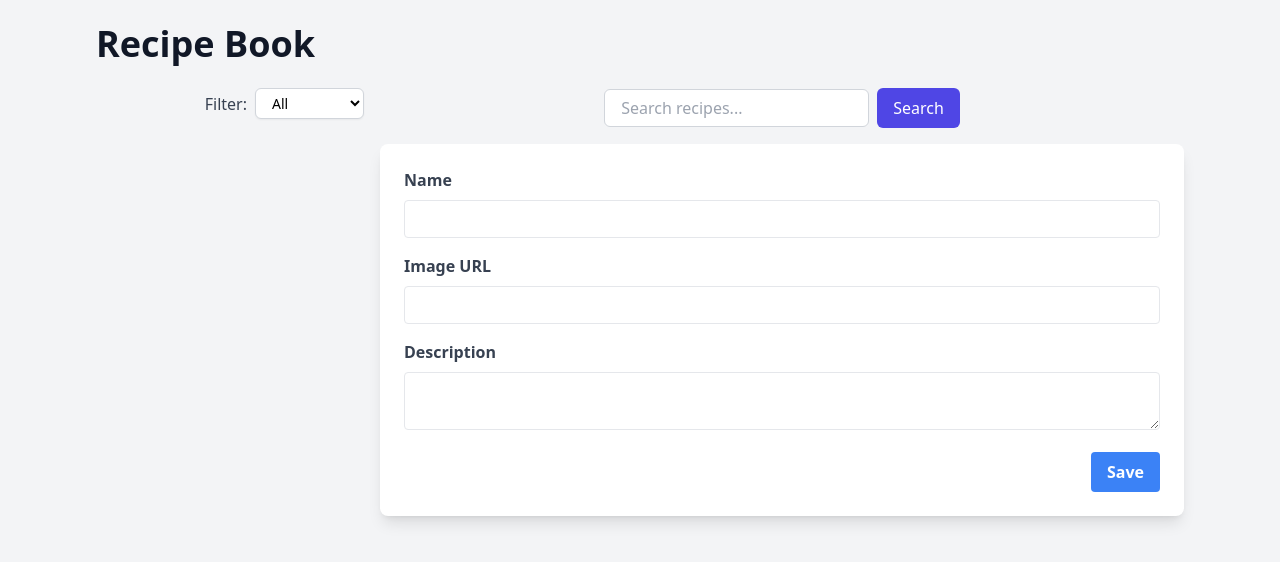
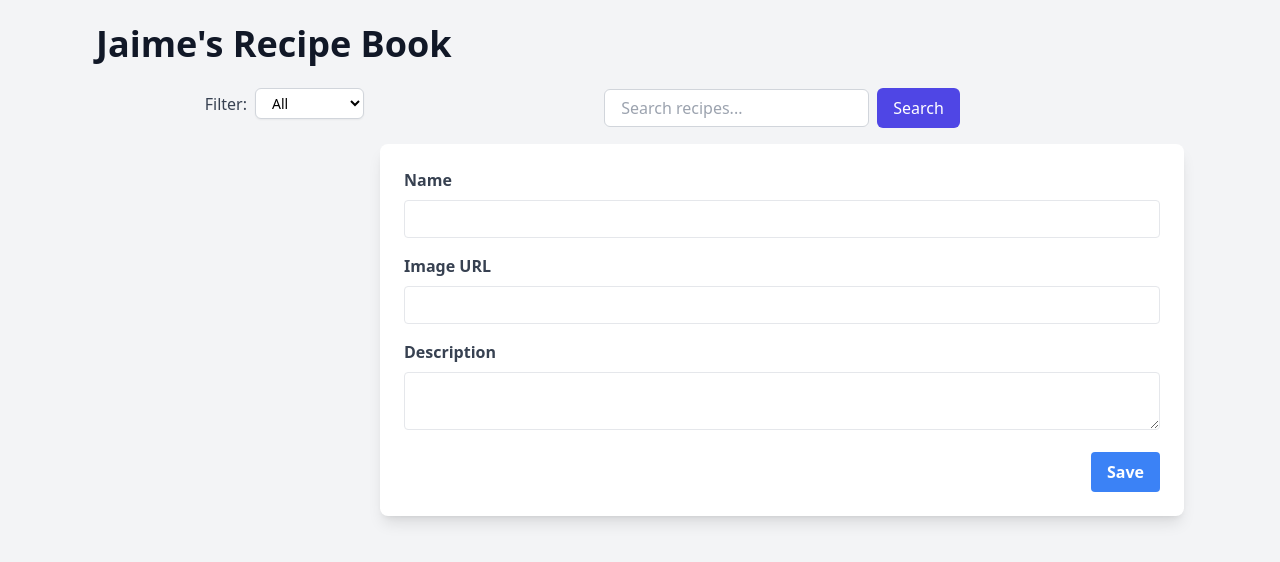
Before and after one commit to JDRGit/recipe-book, a React (Create React App) app: page / in a window 1280 px wide. Shown: the top 562 px of the page. Built offline with nearby package versions, Linux system fonts and the light colour scheme.

Commit message:
updated title jaime's recipe book

```diff
--- a/src/App.js
+++ b/src/App.js
@@ -9,7 +9,7 @@
   return (
     <div className="max-w-6xl mx-auto px-4 sm:px-6 lg:px-8">
       <header className="py-6">
-        <h1 className="text-4xl font-bold text-gray-900">Recipe Book</h1>
+        <h1 className="text-4xl font-bold text-gray-900">Jaime's Recipe Book</h1>
       </header>
       <div className="flex flex-col md:flex-row gap-4">
         <div className="md:w-1/4">
```
